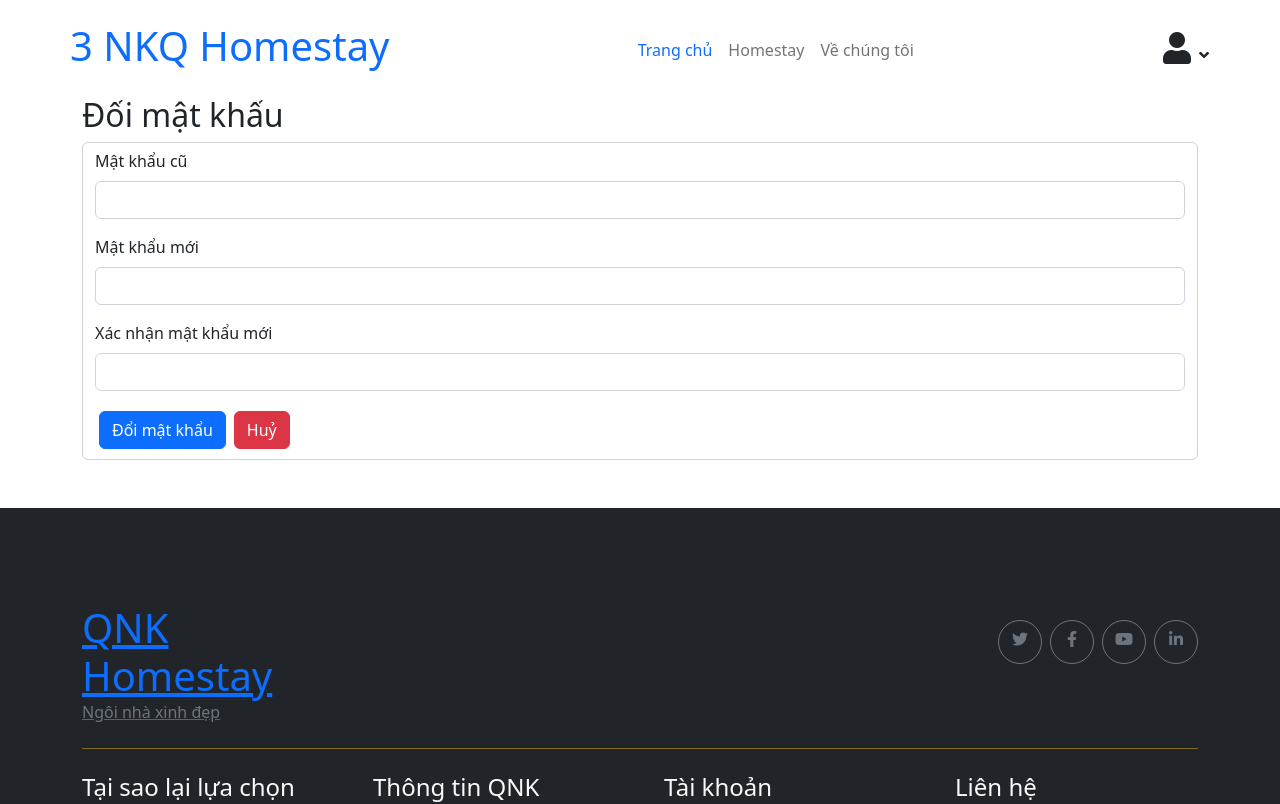
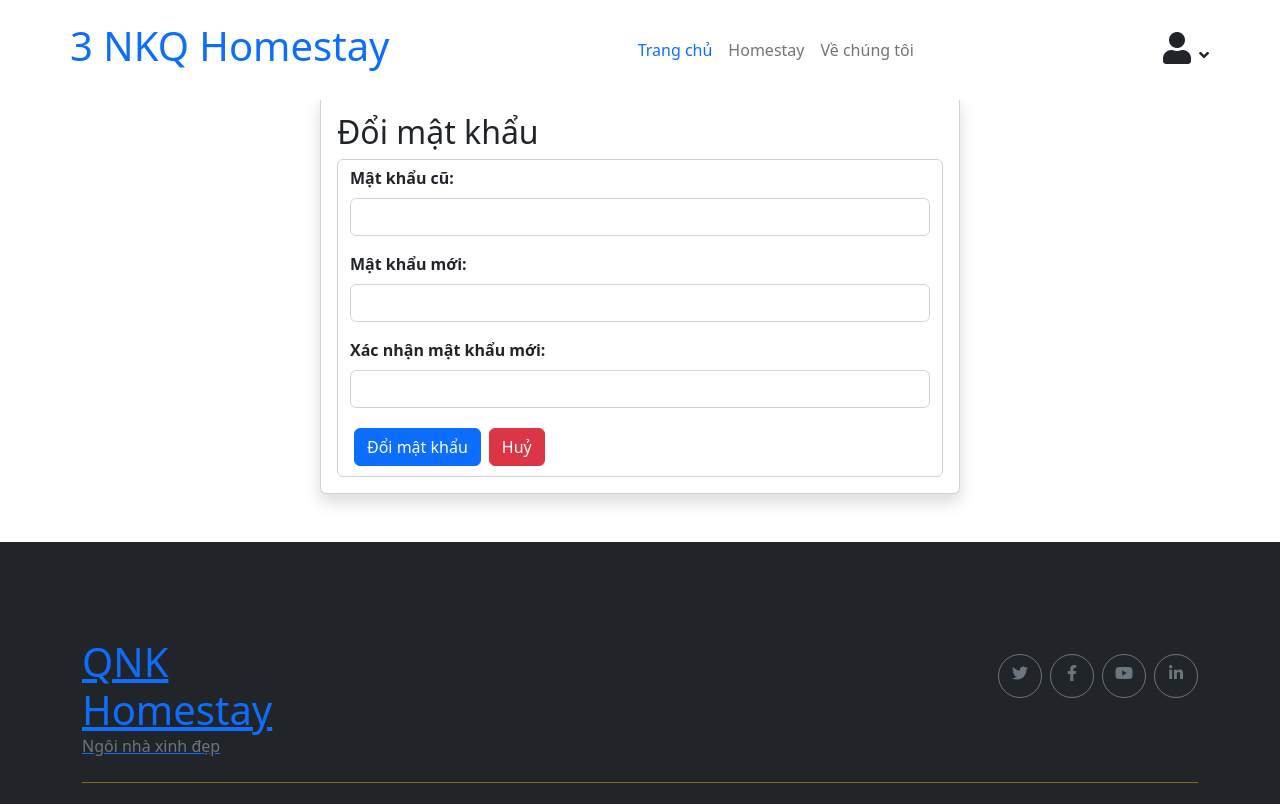
Before and after one commit to Module6-Project-Home/DN-HN-HOME-FE, a React (Create React App) app: page /change-password in a window 1280 px wide. Shown: the top 804 px of the page. Built offline with nearby package versions, Linux system fonts and the light colour scheme.

Commit message:
refactor code

```diff
--- a/src/components/user/ChangePassword.js
+++ b/src/components/user/ChangePassword.js
@@ -1,7 +1,7 @@
-import React, { useState } from 'react';
+import React, {useState} from 'react';
 import axios from 'axios';
-import { toast, ToastContainer } from 'react-toastify';
-import { useNavigate } from 'react-router-dom';
+import {toast, ToastContainer} from 'react-toastify';
+import {useNavigate} from 'react-router-dom';
 import 'react-toastify/dist/ReactToastify.css'; // Import CSS của react-toastify
 
 const ChangePassword = () => {
@@ -59,12 +59,14 @@ const ChangePassword = () => {
     return (
         <div className="container mt-5 custom-margin">
             <br/> <br/>
+            <div className="card mx-auto shadow" style={{width: '40rem'}}>
+                <div className="card-body">
                     <ToastContainer/>
                     <h2>Đổi mật khẩu</h2>
                     {error && <p className="text-danger">{error}</p>}
                     <form onSubmit={handleSubmit} className="form-control">
                         <div className="mb-3">
-                    <label htmlFor="oldPassword" className="form-label">Mật khẩu cũ</label>
+                            <label htmlFor="oldPassword" className="form-label"><strong>Mật khẩu cũ:</strong></label>
                             <input
                                 type="password"
                                 className="form-control"
@@ -76,7 +78,7 @@ const ChangePassword = () => {
                             />
                         </div>
                         <div className="mb-3">
-                    <label htmlFor="newPassword" className="form-label">Mật khẩu mới</label>
+                            <label htmlFor="newPassword" className="form-label"><strong>Mật khẩu mới:</strong></label>
                             <input
                                 type="password"
                                 className="form-control"
@@ -88,7 +90,7 @@ const ChangePassword = () => {
                             />
                         </div>
                         <div className="mb-3">
-                    <label htmlFor="confirmPassword" className="form-label">Xác nhận mật khẩu mới</label>
+                            <label htmlFor="confirmPassword" className="form-label"><strong>Xác nhận mật khẩu mới:</strong></label>
                             <input
                                 type="password"
                                 className="form-control"
@@ -103,6 +105,8 @@ const ChangePassword = () => {
                         <button type="button" className="btn btn-danger m-1" onClick={handleCancel}>Huỷ</button>
                     </form>
                 </div>
+            </div>
+        </div>
     );
 };
 
```
Lines whose indentation alone changed are shown as unchanged.
